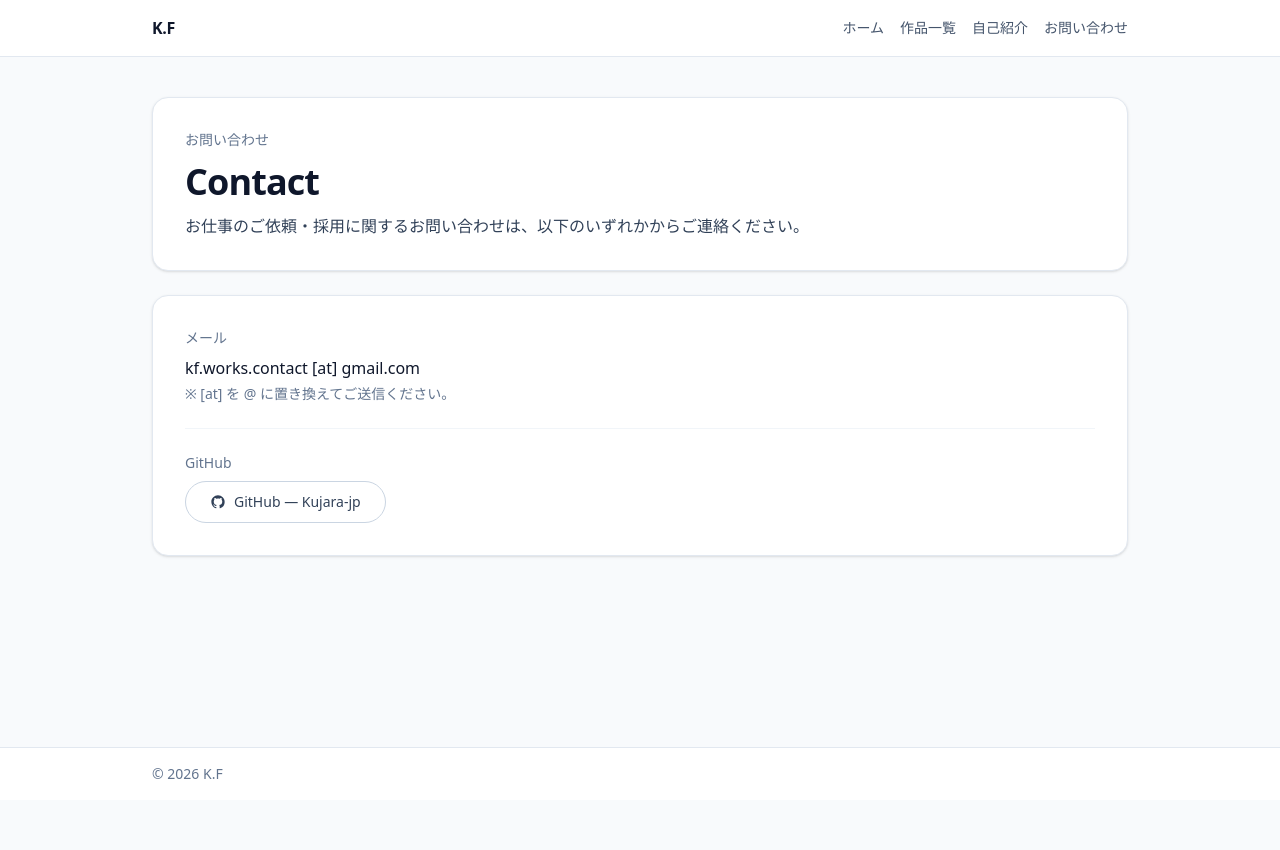
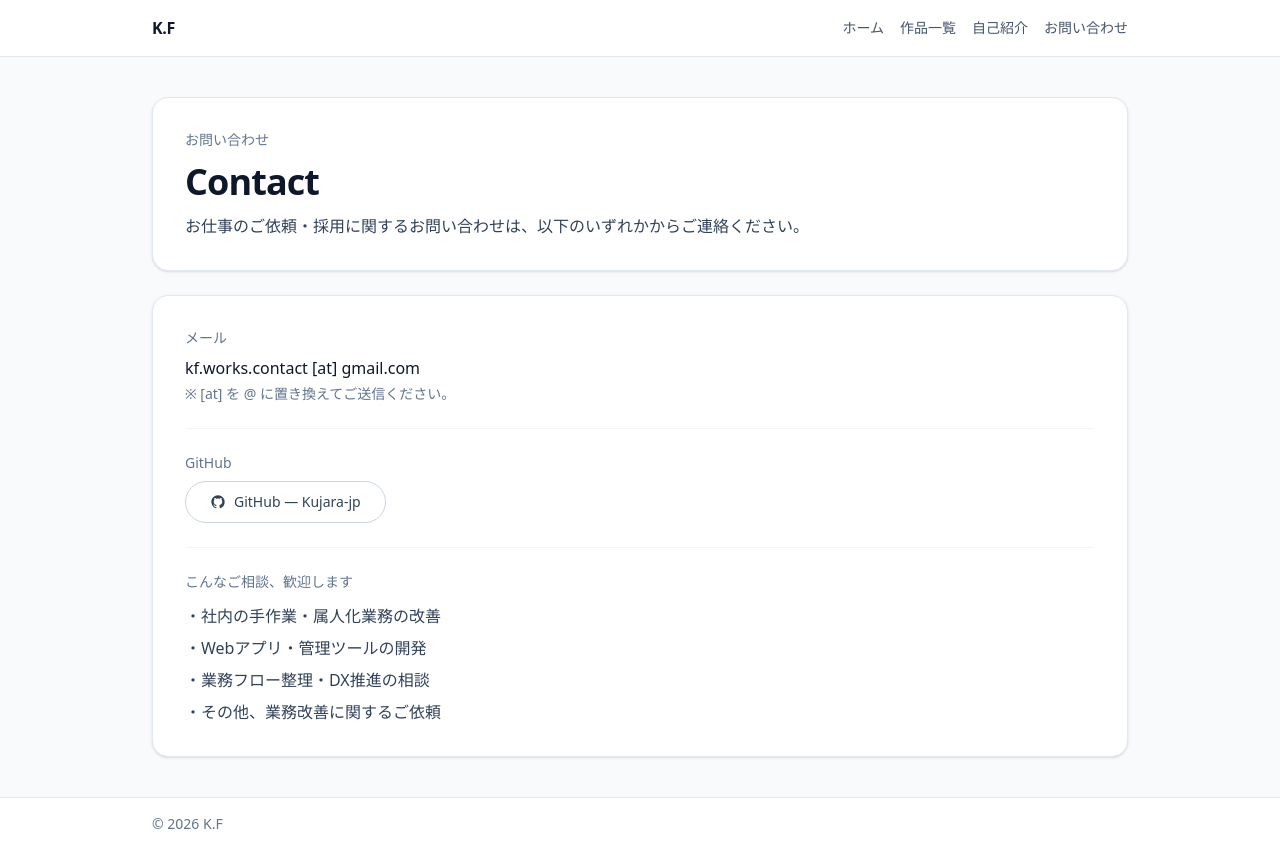
Before and after one commit to Kujara-jp/portfolio-idea-003, a Next.js app: page /contact in a window 1280 px wide. Before the commit the page ends 800 px from the top, so only its background shows below. Built offline with nearby package versions, Linux system fonts and the light colour scheme.

Commit message:
style: contactページ相談内容追加

```diff
--- a/src/app/contact/page.tsx
+++ b/src/app/contact/page.tsx
@@ -45,6 +45,16 @@ export default function ContactPage() {
             </a>
           </div>
         </div>
+
+        <div className="border-t border-slate-100 pt-6">
+          <p className="text-sm font-medium text-slate-500">こんなご相談、歓迎します</p>
+          <ul className="mt-3 space-y-2 text-base text-slate-700">
+            <li>・社内の手作業・属人化業務の改善</li>
+            <li>・Webアプリ・管理ツールの開発</li>
+            <li>・業務フロー整理・DX推進の相談</li>
+            <li>・その他、業務改善に関するご依頼</li>
+          </ul>
+        </div>
       </div>
     </div>
   );
```
